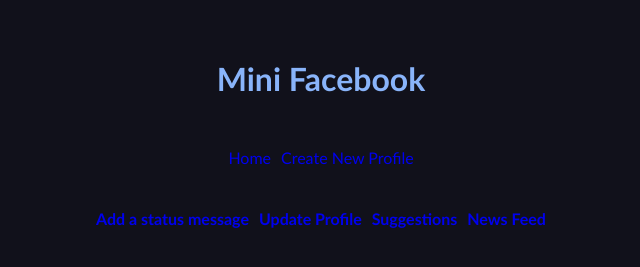
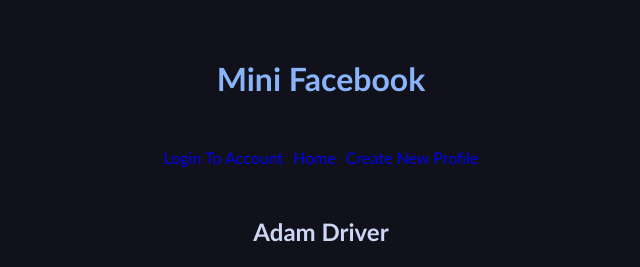
Before and after one commit to jhou22/cs412-, a Django app: page /mini_fb/profile/2 in a window 1280 px wide. Shown: the top 267 px of the page, without its empty margins (319-959 px from the left). Run offline with Django 5.2, Linux system fonts and the light colour scheme; data comes from the database, SQL or seed files in the repository; both versions use the stored data as it was after the commit.

Commit message:
Added views and template for mini_fb

```diff
--- a/mini_fb/models.py
+++ b/mini_fb/models.py
@@ -1,6 +1,7 @@
 import random
 from django.db import models
 from django.urls import reverse
+from django.contrib.auth.models import User
 
 # Jianhui Hou, jhou22@bu.edu, all models
 class Profile(models.Model):
@@ -9,6 +10,7 @@
     city = models.TextField(blank=False)
     email_address = models.TextField(blank=False)
     profile_image_url = models.URLField(blank=False)
+    user = models.ForeignKey(User, on_delete=models.CASCADE)
     def get_absolute_url(self) -> str:
         '''
         gets the show_profile url for this profile
--- a/mini_fb/templates/mini_fb/base.html
+++ b/mini_fb/templates/mini_fb/base.html
@@ -21,6 +21,16 @@
         <![endif]-->
         <h1 id="title">Mini Facebook</h1>
         <nav>
+            {% if request.user.is_authenticated %}
+                Logged in user: {{ request.user }}.
+                <form action="{% url 'logout' %}" method="post">
+                    {% csrf_token %}
+                    <button type="submit">Logout</button>
+                </form>
+                {% comment %} <a href="{% url "show_profile"%}">Show Profile</a> {% endcomment %}
+                {% else %}
+                <a href="{% url "login" %}">Login To Account</a>
+                {% endif %}
             <a href="{% url 'show_all_profiles' %}">Home</a>
             <a href="{% url "create_profile" %}">Create New Profile</a>
         </nav>
--- a/mini_fb/templates/mini_fb/create_profile_form.html
+++ b/mini_fb/templates/mini_fb/create_profile_form.html
@@ -7,7 +7,10 @@
 
 <form method="POST">
     <table>
-        {{form.as_table}}
+
+            {{form.as_table}}
+            {{user_form.as_table}}
+
 
         <tr>
             <td></td>
--- /dev/null
+++ b/mini_fb/templates/mini_fb/logged_out.html
@@ -0,0 +1,4 @@
+{% extends 'mini_fb/base.html' %}
+{% block content %}
+<a href="{% url 'login' %}"> Login</a>
+{% endblock content %}
--- a/mini_fb/templates/mini_fb/show_profile.html
+++ b/mini_fb/templates/mini_fb/show_profile.html
@@ -1,12 +1,14 @@
 {% extends "mini_fb/base.html" %} {% block content %}
 <main>
   {% comment %} Jianhui Hou, jhou22@bu.edu, html file for showing a profile {% endcomment %}
+  {% if request.user.is_authenticated %}
   <h4 id="add-status">
-    <a href="{% url 'create_status' profile.pk %}"> Add a status message</a>
-    <a href="{% url 'update_profile' profile.pk %}"> Update Profile</a>
-    <a href="{% url 'show_friend_suggestions' profile.pk%}">Suggestions</a>
-    <a href="{% url 'news_feed' profile.pk%}">News Feed</a>
+    <a href="{% url 'create_status'%}"> Add a status message</a>
+    <a href="{% url 'update_profile'%}"> Update Profile</a>
+    <a href="{% url 'show_friend_suggestions'%}">Suggestions</a>
+    <a href="{% url 'news_feed' %}">News Feed</a>
   </h4>
+  {% endif %}
   <article class="profile">
     <div>
       <h2>{{profile.first_name}} {{profile.last_name}}</h2>
@@ -33,11 +35,13 @@
   </article>
 
   <br />
-  <h3 style='text-align: center'>Friends</h3>
+  <h3 style="text-align: center">Friends</h3>
   <div id="friends">
     {% for p in profile.get_friends %}
     <div id="friend">
-    <a href="{% url 'show_profile' p.pk %}"><h2>{{p.first_name}} {{p.last_name}}</h2></a>
+      <a href="{% url 'show_profile' p.pk %}"
+        ><h2>{{p.first_name}} {{p.last_name}}</h2></a
+      >
       <img src="{{p.profile_image_url}}" width="100" height="100" />
     </div>
 
--- a/mini_fb/urls.py
+++ b/mini_fb/urls.py
@@ -1,15 +1,18 @@
 from django.urls import path
 from .views import *
+from django.contrib.auth import views as auth_views
 # Jianhui Hou, jhou22@bu.edu, all urls
 urlpatterns = [
     path(r'', ShowAllProfilesView.as_view(), name='show_all_profiles'),
     path(r'profile/<int:pk>', ShowProfilePageView.as_view(), name='show_profile'),
     path(r'create_profile', CreateProfileView.as_view(), name="create_profile"),
-    path(r'profile/<int:pk>/create_status', CreateStatusMessageView.as_view(), name='create_status'),
-    path(r'profile/<int:pk>/update', UpdateProfileView.as_view(), name='update_profile'),
+    path(r'status/create_status', CreateStatusMessageView.as_view(), name='create_status'),
+    path(r'profile/update', UpdateProfileView.as_view(), name='update_profile'),
     path(r'status/<int:pk>/delete', DeleteStatusMessageView.as_view(), name='delete_status_message'),
     path(r'status/<int:pk>/update', UpdateStatusMessageView.as_view(), name='update_status_message'),
-    path(r'profile/<int:pk>/add_friend/<int:other_pk>', CreateFriendView.as_view(), name='create_friend'),
-    path(r'profile/<int:pk>/friend_suggestions', ShowFriendSuggestionsView.as_view(), name='show_friend_suggestions'),
-    path(r'profile/<int:pk>/news_feed', ShowNewsFeedView.as_view(), name='news_feed')
+    path(r'profile/add_friend/<int:other_pk>', CreateFriendView.as_view(), name='create_friend'),
+    path(r'profile/friend_suggestions', ShowFriendSuggestionsView.as_view(), name='show_friend_suggestions'),
+    path(r'profile/news_feed', ShowNewsFeedView.as_view(), name='news_feed'),
+    path('login/', auth_views.LoginView.as_view(template_name='mini_fb/login.html'), name='login'),
+    path('logout/', auth_views.LogoutView.as_view(next_page='show_all_profiles', template_name='mini_fb/logged_out.html'), name='logout'),
 ]
--- a/mini_fb/views.py
+++ b/mini_fb/views.py
@@ -5,6 +5,9 @@
 from . forms import *
 from django.views.generic import *
 from django.urls import *
+from django.contrib.auth.mixins import LoginRequiredMixin
+from django.contrib.auth.forms import UserCreationForm
+from django.contrib.auth import login
 # Create your views here.
 
 class ShowAllProfilesView(ListView):
@@ -20,17 +23,37 @@
 class CreateProfileView(CreateView):
     form_class = CreateProfileForm
     template_name = 'mini_fb/create_profile_form.html'
+    def get_context_data(self, **kwargs: any):
+        context = super().get_context_data(**kwargs)
+        user_form = UserCreationForm()
+        context['user_form'] = user_form
+        return context
+    def form_valid(self, form):
+        if self.request.POST:
+            user_form = UserCreationForm(self.request.POST)
+            user = user_form.save()
+            form.instance.user = user
+            # login(self.request, user)
+            return super().form_valid(form)
+        return super().form_valid(form)
 
-class CreateStatusMessageView(CreateView):
+
+class CreateStatusMessageView(LoginRequiredMixin, CreateView):
     form_class = CreateStatusMessageForm
     template_name = 'mini_fb/create_status_form.html'
+
+    def get_object(self, queryset = ...):
+        # print("statusMessage")
+        return Profile.objects.get(user=self.request.user)
 
     def get_context_data(self, **kwargs):
         '''
         Gets context
         '''
         context = super().get_context_data(**kwargs)
-        status_message = Profile.objects.get(pk=self.kwargs['pk'])
+        status_message = Profile.objects.get(user=self.request.user)
+        print("STATUSMESSAGE")
+        print()
         context['status_message'] = status_message
         print(status_message)
         return context
@@ -39,7 +62,7 @@
         '''
         Handle the form submission to create a new StatusMessage object.
         '''
-        status_message = Profile.objects.get(pk=self.kwargs['pk'])
+        status_message = Profile.objects.get(user=self.request.user)
         form.instance.profile = status_message
         sm = form.save()
         files = self.request.FILES.getlist('files')
@@ -49,17 +72,26 @@
             image.status_message = sm
             image.save()
         return super().form_valid(form)
-
+    def get_login_url(self) -> str:
+        '''return the URL required for login'''
+        return reverse('login')
     def get_success_url(self):
         '''
         goes back to show_profile
         '''
         return reverse("show_profile", kwargs=self.kwargs)
 
-class UpdateProfileView(UpdateView):
+class UpdateProfileView(LoginRequiredMixin, UpdateView):
     form_class = UpdateProfileForm
     model = Profile
     template_name = "mini_fb/update_profile_form.html"
+
+    def get_object(self, queryset = ...):
+        return Profile.objects.get(user=self.request.user)
+
+    def get_login_url(self) -> str:
+        '''return the URL required for login'''
+        return reverse('login')
 
     def form_valid(self, form):
         '''
@@ -68,10 +100,14 @@
         print(f'UpdateProfileView: form.cleaned_data={form.cleaned_data}')
         return super().form_valid(form)
 
-class DeleteStatusMessageView(DeleteView):
+class DeleteStatusMessageView(LoginRequiredMixin, DeleteView):
     template_name = "mini_fb/delete_status_form.html"
     model = StatusMessage
     context_object_name = 'status_message'
+
+    def get_login_url(self) -> str:
+        '''return the URL required for login'''
+        return reverse('login')
 
     def get_success_url(self):
         '''Return a the URL to which we should be directed after the delete.'''
@@ -85,12 +121,15 @@
         # reverse to show the article page
         return reverse('show_profile', kwargs={'pk':profile.pk})
 
-class UpdateStatusMessageView(UpdateView):
+class UpdateStatusMessageView(LoginRequiredMixin, UpdateView):
     template_name = "mini_fb/update_status_form.html"
     model = StatusMessage
     form_class = UpdateStatusMessageForm
     context_object_name = 'status_message'
 
+    def get_login_url(self) -> str:
+        '''return the URL required for login'''
+        return reverse('login')
     def get_success_url(self):
         '''Return a the URL to which we should be directed after the delete.'''
         # get the pk for this comment
@@ -110,20 +149,35 @@
         print(f'UpdateProfileView: form.cleaned_data={form.cleaned_data}')
         return super().form_valid(form)
 
-class CreateFriendView(View):
+class CreateFriendView(LoginRequiredMixin, View):
+
+    def get_login_url(self) -> str:
+        '''return the URL required for login'''
+        return reverse('login')
     def dispatch(self, request, *args, **kwargs):
         print(kwargs.get('pk'))
-        p1 = Profile.objects.get(pk=kwargs.get('pk'))
+        p1 = Profile.objects.get(user=self.request.user)
         p2 = Profile.objects.get(pk=kwargs.get('other_pk'))
         p1.add_friend(p2)
         return redirect(reverse('show_profile', kwargs={'pk':kwargs.get('pk')}))
 
-class ShowFriendSuggestionsView(DetailView):
+class ShowFriendSuggestionsView(LoginRequiredMixin, DetailView):
     model = Profile
     template_name = 'mini_fb/friend_suggestions.html'
     context_object_name = 'profile'
+    def get_login_url(self) -> str:
+        '''return the URL required for login'''
+        return reverse('login')
+    def get_object(self, queryset = ...):
+        return Profile.objects.get(user=self.request.user)
 
-class ShowNewsFeedView(DetailView):
+class ShowNewsFeedView(LoginRequiredMixin, DetailView):
     model = Profile
     template_name = 'mini_fb/news_feed.html'
     context_object_name = 'profile'
+    print("here")
+    def get_login_url(self) -> str:
+        '''return the URL required for login'''
+        return reverse('login')
+    def get_object(self, queryset = ...):
+        return Profile.objects.get(user=self.request.user)
```
Also changed, not shown: mini_fb/templates/mini_fb/friend_suggestions.html (+19 -9 lines), mini_fb/templates/mini_fb/login.html (added, +13 -0 lines), db.sqlite3, mini_fb/migrations/0006_profile_user.py (added). Lines whose indentation alone changed are shown as unchanged.
